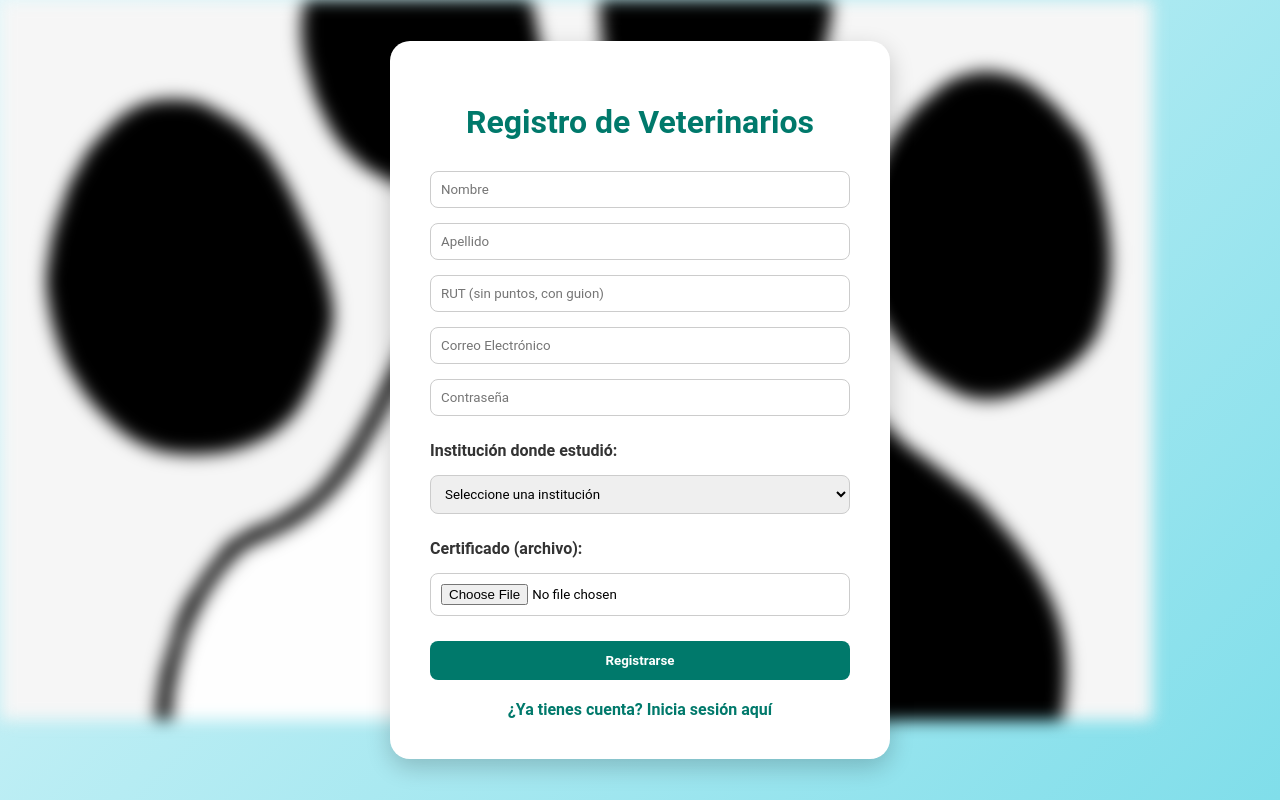
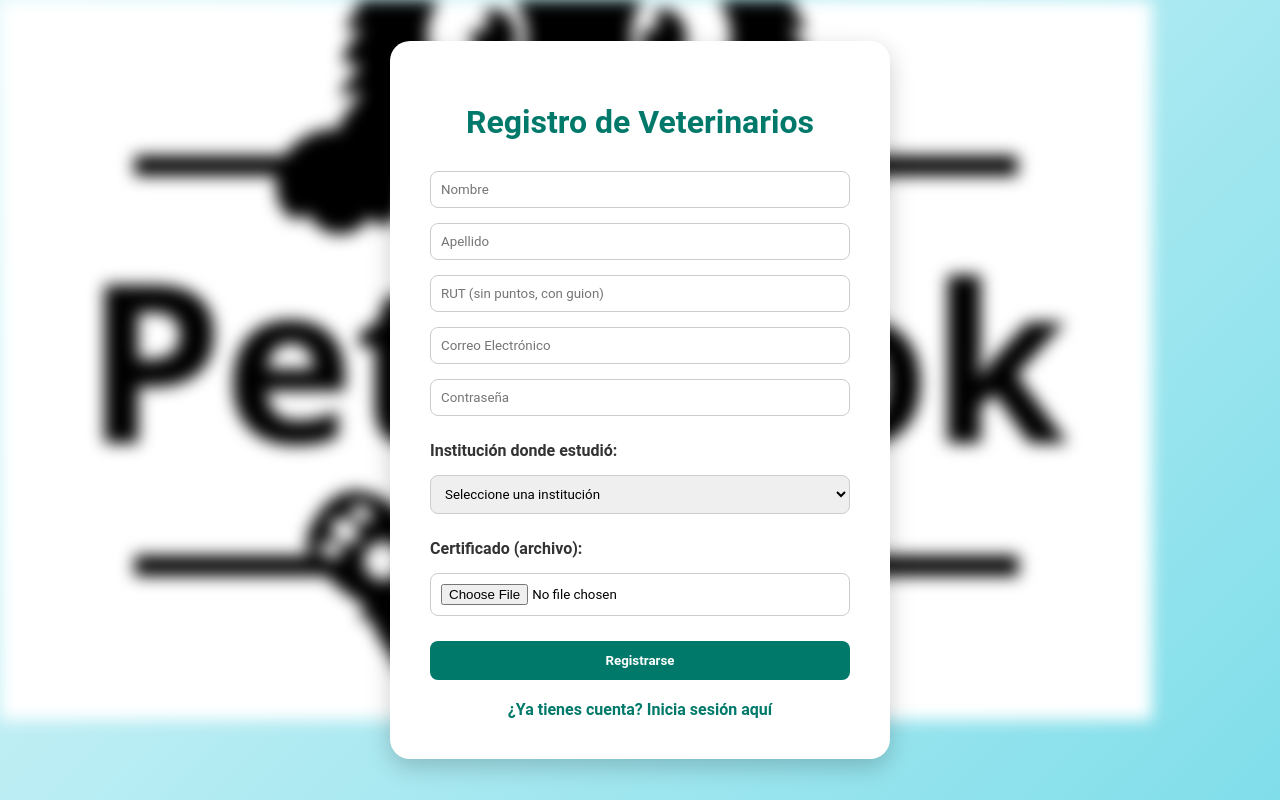
Before and after one commit to bastianp20/MascotApp, a Django app: page /registro_veterinarios/ in a window 1280 px wide. Run offline with Django 5.2, Linux system fonts and the light colour scheme.

Commit message:
reg_vet_foto_borrosa.css
se ha modificado el css de reg_vet_foto_borrosa

```diff
--- a/MascotApp/AnimindCare/static/reg_vet_foto_borrosa.css
+++ b/MascotApp/AnimindCare/static/reg_vet_foto_borrosa.css
@@ -7,7 +7,7 @@ body::before {
   left: 0;
   width: 90%;
   height: 90%;
-  background-image: url("/imagenes/foto_patita.png");
+  background-image: url(imagenes/petbook_foto.png);
   background-size: cover;
   background-position: center;
   filter: blur(8px);
```
